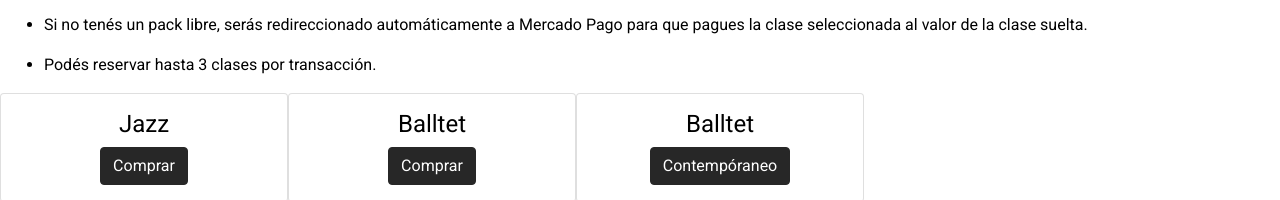
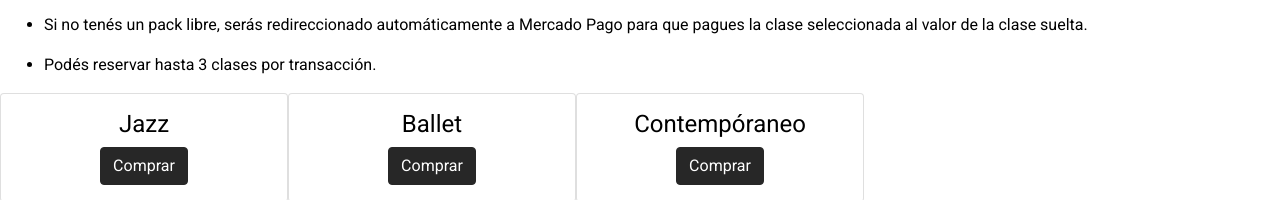
Before and after one commit to rrograu/PFGrau, a plain HTML site: page pages/clases.html in a window 1280 px wide. Shown: the part 437-637 px from the top of the page. Drawn offline with Linux system fonts and the light colour scheme.

Commit message:
feature/preEntrega2

```diff
--- a/pages/clases.html
+++ b/pages/clases.html
@@ -118,15 +118,15 @@
 
                   <div class="card text-center col-sm-6" style="width: 18rem;">
                     <div class="card-body">
-                      <h4 class="card-title">Balltet</h4>
+                      <h4 class="card-title">Ballet</h4>
                       <a href="../pages/404.html" class="btn btn-primary">Comprar</a>
                     </div>
                   </div>
 
                   <div class="card text-center" style="width: 18rem;">
                     <div class="card-body">
-                      <h4 class="card-title">Balltet</h4>
-                      <a href="../pages/404.html" class="btn btn-primary">Contempóraneo</a>
+                      <h4 class="card-title">Contempóraneo</h4>
+                      <a href="../pages/404.html" class="btn btn-primary">Comprar</a>
                     </div>
                   </div>
             </section>
```
